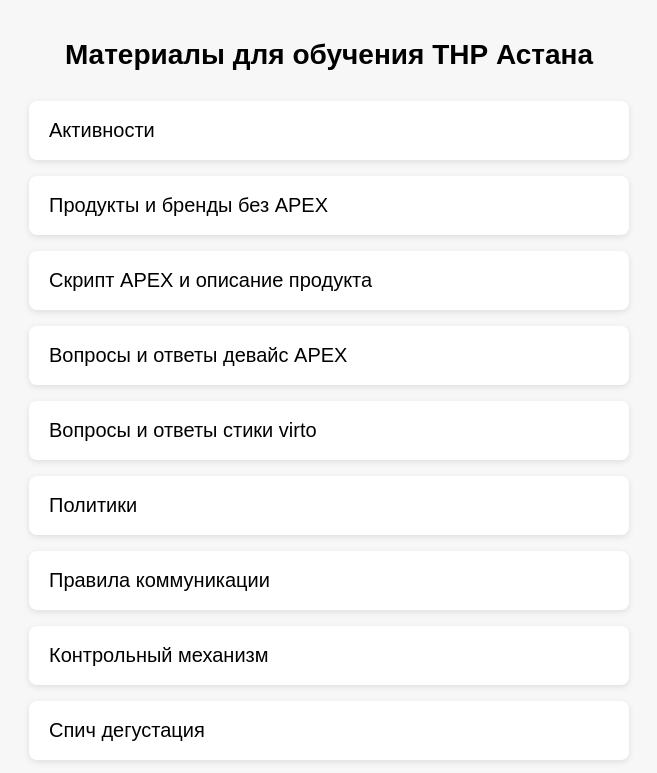
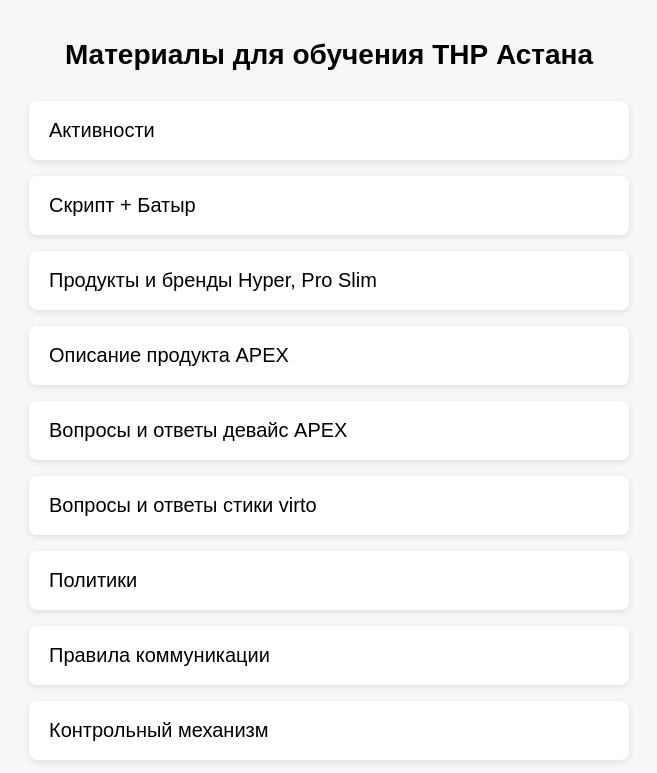
Before and after one commit to 05IronTuna12/THP0426Astana, a plain HTML site: page index.html in a window 1280 px wide. Shown: the top 773 px of the page, without its empty margins (311-968 px from the left). Drawn offline with Linux system fonts and the light colour scheme.

Commit message:
Update index.html

```diff
--- a/index.html
+++ b/index.html
@@ -51,12 +51,16 @@
             Активности
         </a>
 
+		<a class="pdf-link" href="Скрипт Батыр.pdf" target="_blank">
+            Скрипт + Батыр
+		</a>
+
         <a class="pdf-link" href="Product Book.pdf" target="_blank">
-            Продукты и бренды без АРЕХ
+            Продукты и бренды Hyper, Pro Slim
         </a>
 
-	<a class="pdf-link" href="Скрипт АРЕХ.pdf" target="_blank">
-            Скрипт АРЕХ и описание продукта
+	<a class="pdf-link" href="АРЕХ.pdf" target="_blank">
+            Описание продукта АРЕХ
 		</a>
 
 		<a class="pdf-link" href="Вопросы и ответы девайс АРЕХ.pdf" target="_blank">
```
